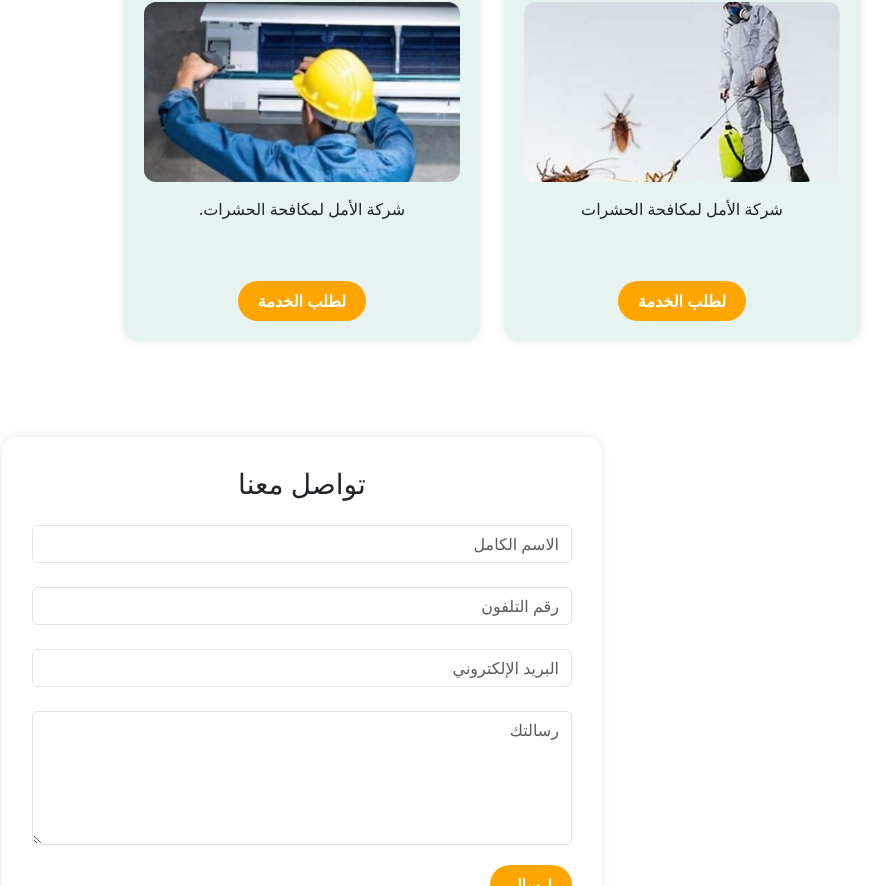
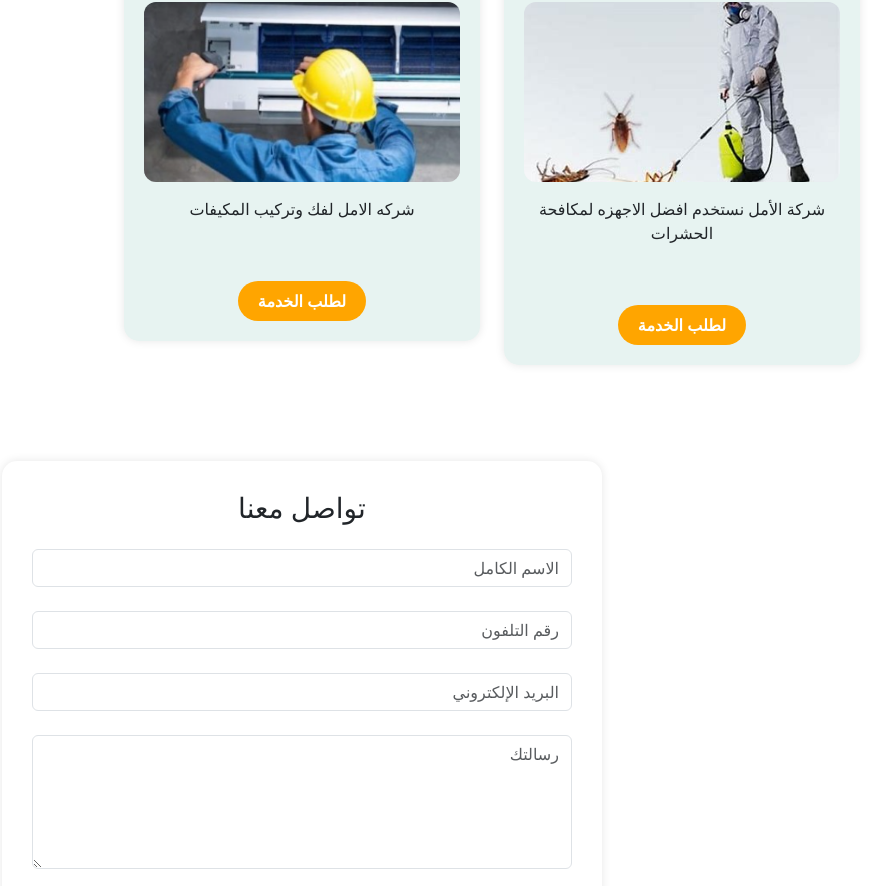
Before and after one commit to androw1980/al-amal-company, a plain HTML site: page index.html in a window 1280 px wide. Shown: the part 1097-1983 px from the top of the page, without its empty margins (338-1229 px from the left). Drawn offline with nearby package versions, Linux system fonts and the light colour scheme.

Commit message:
Update index.html
Upppppp

```diff
--- a/index.html
+++ b/index.html
@@ -102,7 +102,7 @@
           <div class="service-item">
             <h5>رش وإبادة الحشرات</h5>
             <img src="image/4.jpg" alt="رش الحشرات" />
-            <p>شركة الأمل لمكافحة الحشرات</p>
+            <p>شركة الأمل نستخدم افضل الاجهزه لمكافحة الحشرات</p>
             <br>
             <button onclick="call()" class="btnkl">لطلب الخدمة</button>
           </div>
@@ -112,7 +112,7 @@
           <div class="service-item">
             <h5>تنظيف التكيفات</h5>
             <img src="image/7.png" alt="رش الحشرات" />
-            <p>شركة الأمل لمكافحة الحشرات.</p>
+            <p>شركه الامل لفك وتركيب المكيفات </p>
             <br>
             <button onclick="call()" class="btnkl">لطلب الخدمة</button>
           </div>
```
